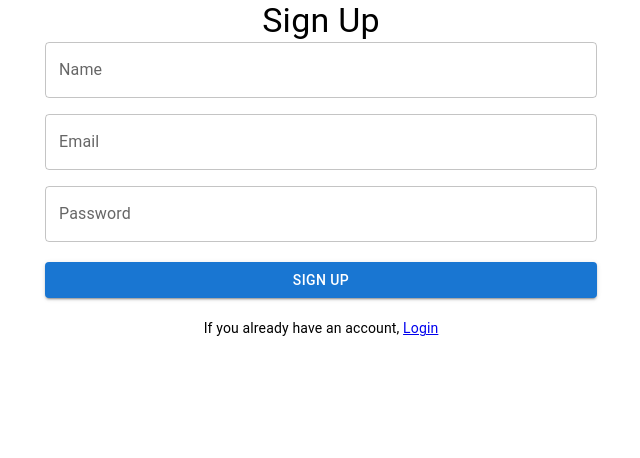
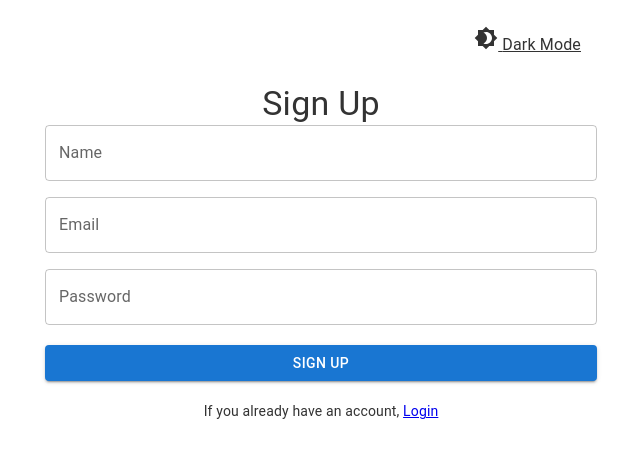
Before and after one commit to CarolinaTC/user-management-app, a React (Create React App) app: page /signup in a window 1280 px wide. Shown: the top 458 px of the page, without its empty margins (319-959 px from the left). Built offline with nearby package versions, Linux system fonts and the light colour scheme.

Commit message:
feat: add toggle button dark/light theme in signup and login page

```diff
--- a/src/App.js
+++ b/src/App.js
@@ -13,15 +13,26 @@ import { ThemeProvider } from "@mui/material/styles";
 function App() {
 
   // color theme
-  const darkTheme = createTheme({
+
+  const lightTheme = createTheme({
     palette: {
-      mode: "dark",
+      background: {
+        default: '#ffffff', // Light mode background color
+      },
+      text: {
+        primary: '#333333', // Light mode text color
+      },
     },
   });
 
-  const lightTheme = createTheme({
+  const darkTheme = createTheme({
     palette: {
-      mode: "light",
+      background: {
+        default: '#121212', // Dark mode background color
+      },
+      text: {
+        primary: '#ffffff', // Dark mode text color
+      },
     },
   });
   const [darkMode, setDarkMode] = useState(false);
@@ -31,9 +42,21 @@ function App() {
       setDarkMode(storedTheme === 'dark');
     }
   })
+  const toggleDarkMode = () => {
+    setDarkMode(!darkMode);
+    const root = document.documentElement;
 
+    // Update the custom properties based on the mode
+    if (localStorage.getItem('darkMode') == "dark") {
+      root.style.setProperty('--background-color', lightTheme.palette.background.default);
+      root.style.setProperty('--text-color', lightTheme.palette.text.primary);
+    } else {
+      root.style.setProperty('--background-color', darkTheme.palette.background.default);
+      root.style.setProperty('--text-color', darkTheme.palette.text.primary);
+    }
+  };
   return (
-    <ThemeProvider theme={localStorage.getItem('darkMode') == "dark" ? darkTheme : lightTheme}>
+
     <Router>
       <Routes>
         <Route path="/" element={<Login />} />
@@ -43,7 +66,6 @@ function App() {
       </Routes>
     </Router>
 
-    </ThemeProvider >
   );
 }
 
--- a/src/components/Login.js
+++ b/src/components/Login.js
@@ -6,6 +6,9 @@ import Container from "@mui/material/Container";
 import Grid from "@mui/material/Grid";
 import Typography from "@mui/material/Typography";
 import { ThemeProvider, createTheme } from "@mui/material/styles";
+import MenuItem from '@mui/material/MenuItem';
+import Link from "@mui/material/Link";
+import { Brightness4 } from "@mui/icons-material";
 
 
 
@@ -57,8 +60,17 @@ function Login() {
 
     return (
         <ThemeProvider theme={localStorage.getItem('darkMode') == "dark" ? darkTheme : lightTheme}>
-            <Container maxWidth="sm">
-                <div className={`${localStorage.getItem('darkMode') == "dark" ? "dark-mode" : "light-mode"}`}>
+            <div className={`${localStorage.getItem('darkMode') == "dark" ? "dark-mode" : "light-mode"}`}>
+                <Container maxWidth="sm">
+                    <div className="menu-container">
+                        <MenuItem>
+                            <Link color="inherit" onClick={toggleDarkMode}>
+                                <Brightness4 />   {darkMode ? "Light Mode" : "Dark Mode"}
+                            </Link>
+
+                        </MenuItem>
+                    </div>
+
                     <Typography variant="h4" align="center">
                         Login
                     </Typography>
@@ -105,9 +117,10 @@ function Login() {
                             Sign Up
                         </a>
                     </Typography>
-                </div>
-            </Container>
-        </ThemeProvider>
+
+                </Container>
+            </div>
+        </ThemeProvider >
     );
 }
 
--- a/src/components/SignUp.js
+++ b/src/components/SignUp.js
@@ -5,8 +5,32 @@ import TextField from "@mui/material/TextField";
 import Container from "@mui/material/Container";
 import Grid from "@mui/material/Grid";
 import Typography from "@mui/material/Typography";
+import MenuItem from '@mui/material/MenuItem';
+import Link from "@mui/material/Link";
+import { Brightness4 } from "@mui/icons-material";
+import { ThemeProvider, createTheme } from "@mui/material/styles";
 
 function SignUp() {
+
+    const darkTheme = createTheme({
+        palette: {
+            mode: "dark",
+        },
+    });
+
+    const lightTheme = createTheme({
+        palette: {
+            mode: "light",
+        },
+    });
+    const [darkMode, setDarkMode] = useState(false);
+    const toggleDarkMode = () => {
+        setDarkMode(!darkMode);
+        localStorage.setItem('darkMode', darkMode ? 'light' : 'dark');
+    };
+
+
+
     const [email, setEmail] = useState('');
     const [pass, setPass] = useState('');
     const [name, setName] = useState('');
@@ -32,8 +56,19 @@ function SignUp() {
     }
 
     return (
+        <ThemeProvider theme={localStorage.getItem('darkMode') == "dark" ? darkTheme : lightTheme}>
+            <div className={`${localStorage.getItem('darkMode') == "dark" ? "dark-mode" : "light-mode"}`}>
                 <Container maxWidth="sm">
-            <div>
+
+                    <div className="menu-container">
+                        <MenuItem>
+                            <Link color="inherit" onClick={toggleDarkMode}>
+                                <Brightness4 />   {darkMode ? "Light Mode" : "Dark Mode"}
+                            </Link>
+
+                        </MenuItem>
+                    </div>
+
                     <Typography variant="h4" align="center">
                         Sign Up
                     </Typography>
@@ -88,8 +123,10 @@ function SignUp() {
                     <Typography variant="body2" align="center" style={{ marginTop: "20px" }}>
                         If you already have an account, <a href="#" onClick={() => navigate("/login")}>Login</a>
                     </Typography>
+
+                </Container >
             </div>
-        </Container>
+        </ThemeProvider >
     );
 }
 
--- a/src/components/WelcomePage.js
+++ b/src/components/WelcomePage.js
@@ -186,11 +186,12 @@ function WelcomePage() {
                         <TableContainer component={Paper}>
                             <Table>
                                 <TableHead>
-
-                                    <Button variant="outlined" onClick={() => setClickCreateModal(true)} data-test="test_button_create_user">
-                                        <AddIcon color="primary" />
-                                        Create New user
-                                    </Button>
+                                    <div class="m-b-10">
+                                        <Button variant="outlined" onClick={() => setClickCreateModal(true)} data-test="test_button_create_user">
+                                            <AddIcon color="primary" />
+                                            Create New user
+                                        </Button>
+                                    </div>
 
                                     <TableRow>
                                         <TableCell>ID</TableCell>
--- a/src/index.css
+++ b/src/index.css
@@ -5,6 +5,7 @@ body {
     sans-serif;
   -webkit-font-smoothing: antialiased;
   -moz-osx-font-smoothing: grayscale;
+  --background-color: #333;
 }
 
 code {
@@ -12,8 +13,8 @@ code {
     monospace;
 }
 :root {
-  /*   --background-color-light: ##fff;
+  --background-color-light: #fff;
   --text-color-light: #333;
   --background-color-dark: #333;
-  --text-color-dark: ##fff; */
+  --text-color-dark: #fff;
 }
--- a/src/util/welcomePage.css
+++ b/src/util/welcomePage.css
@@ -35,7 +35,8 @@
 
 .menu-container {
   margin-top: 20px;
-  margin-right: 100px;
+  margin-bottom: 20px;
+  /*   margin-right: 100px; */
   display: flex;
   justify-content: flex-end;
   cursor: pointer;
```
Also changed, not shown: src/App.css (+0 -33 lines). Lines whose indentation alone changed are shown as unchanged.
